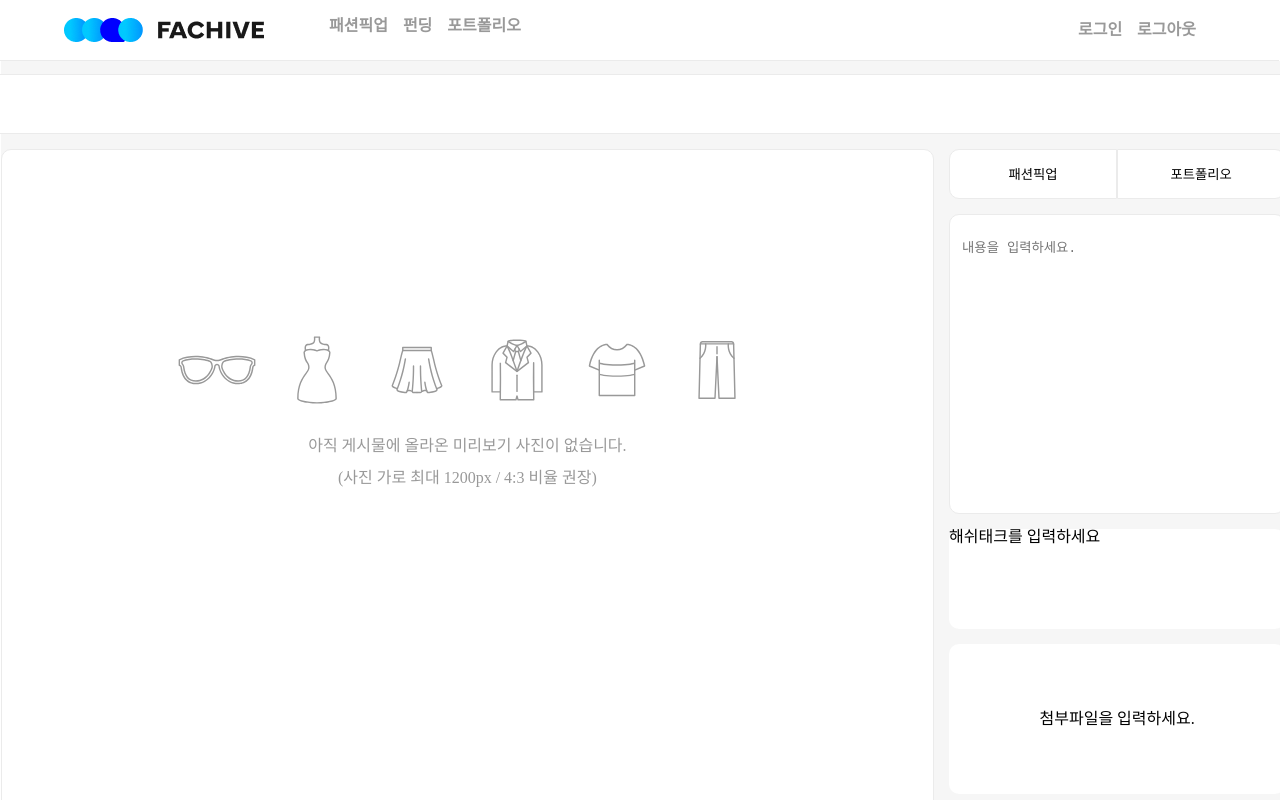
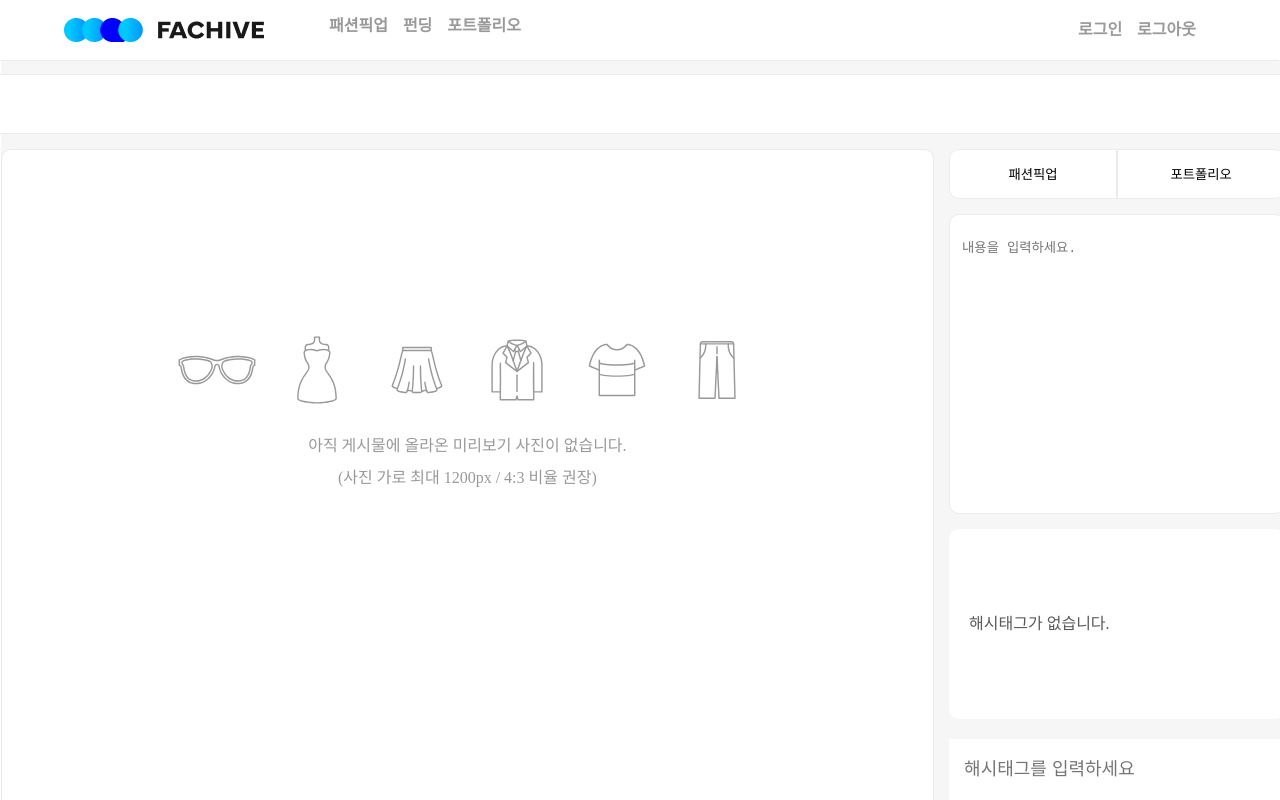
Before and after one commit to Fachive/Fachive_Project_Front, a React (Create React App) app: page /newpost in a window 1280 px wide. Shown: the top 800 px of the page. Built offline with nearby package versions, Linux system fonts and the light colour scheme.

Commit message:
feat: 해시태그 완성

```diff
--- a/src/pages/Editor.tsx
+++ b/src/pages/Editor.tsx
@@ -6,6 +6,7 @@ import { accessory, dress, pants, skirt, suit, tshirts } from '../assets';
 const Editor = () => {
 	const previewImg: string[] = [accessory, dress, skirt, suit, tshirts, pants];
 	const [fileName, setFileName] = useState<string[]>([]);
+	const [currentHashTag, setCurrentHashTag] = useState<string>('');
 	const [postInfo, setPostInfo] = useState<PostInfo>({
 		category: '',
 		body: '',
@@ -21,6 +22,7 @@ const Editor = () => {
 	const changeTilte = (e: FormEvent<HTMLElement>) => {
 		setPostInfo((prev) => ({ ...prev, title: (e.target as HTMLInputElement).value }));
 	};
+
 	const changeBody = (e: FormEvent<HTMLElement>) => {
 		setPostInfo((prev) => ({ ...prev, body: (e.target as HTMLInputElement).value }));
 	};
@@ -48,15 +50,33 @@ const Editor = () => {
 			isDuplication = false;
 		}
 	};
+
 	const deleteFile = (index: number) => {
 		setPostInfo((prev) => ({ ...prev, fileImage: prev.fileImage.filter((_, i) => i !== index) }));
 		setFileName((prev) => prev.filter((_, i) => i !== index));
 	};
 
+	const hashTagChange = (e: FormEvent<HTMLElement>) => {
+		setCurrentHashTag((e.target as HTMLInputElement).value);
+	};
+
+	const onKeyPress = (e: any) => {
+		if (e.key === 'Enter' || e.key === ' ') {
+			if (e.target.value === '') return;
+			setPostInfo((prev) => ({ ...prev, hashTag: [...prev.hashTag, currentHashTag] }));
+			e.target.value = '';
+		}
+	};
+
+	const deleteHashTag = (index: number) => {
+		setPostInfo((prev) => ({ ...prev, hashTag: prev.hashTag.filter((_, i) => i !== index) }));
+	};
+
 	useEffect(() => {
 		console.log(postInfo);
 		console.log(fileName);
-	}, [postInfo, fileName]);
+		console.log(currentHashTag);
+	}, [postInfo, fileName, currentHashTag]);
 	return (
 		<ContainerDiv>
 			<TitleSection onChange={(e) => changeTilte(e)}>
@@ -102,19 +122,43 @@ const Editor = () => {
 					<BodyDiv onChange={changeBody}>
 						<BodyInput placeholder="내용을 입력하세요."></BodyInput>
 					</BodyDiv>
-					<HashTagDiv>해쉬태크를 입력하세요</HashTagDiv>
+					<HashTagDiv>
+						{postInfo.hashTag.length > 0 ? (
+							postInfo.hashTag.map((v, i) => {
+								return <HashTagItemSpan onClick={() => deleteHashTag(i)}>#{v}</HashTagItemSpan>;
+							})
+						) : (
+							<div
+								style={{
+									color: '#595959',
+									alignItems: 'center',
+									height: '150px',
+									display: 'flex',
+									justifyContent: 'center',
+								}}
+							>
+								해시태그가 없습니다.
+							</div>
+						)}
+					</HashTagDiv>
+					<HashTagInput
+						onChange={hashTagChange}
+						onKeyPress={onKeyPress}
+						placeholder="해시태그를 입력하세요"
+						maxLength={10}
+					></HashTagInput>
 					<UploadDiv>
 						{fileName.length > 0 ? (
 							fileName.map((v, i) => {
 								return (
-									<div>
+									<>
 										<div style={{ display: 'flex' }}>
 											<UploadItem>파일 : {v.length > 30 ? v.slice(0, 30) + '...' : v.slice(0, 30)}</UploadItem>{' '}
 											<DeleteButton onClick={() => deleteFile(i)}>X</DeleteButton>
 										</div>
 
 										{i === fileName.length - 1 ? '' : <Line></Line>}
-									</div>
+									</>
 								);
 							})
 						) : (
@@ -138,9 +182,45 @@ const Editor = () => {
 const PlusDiv = styled.input`
 	display: none;
 `;
+
 const ImgDiv = styled.div`
 	text-align: center;
 	margin-top: 150px;
+`;
+
+const HashTagInput = styled.input`
+	border: none;
+	font-size: 18px;
+	margin-top: 20px;
+	margin-bottom: 10px;
+	width: 336px;
+	padding: 20px 0px;
+	padding-left: 15px;
+
+	&:focus {
+		outline: none;
+		border: none;
+	}
+`;
+
+const HashTagItemSpan = styled.span`
+	border: 1px solid #d1d1d1;
+	border-radius: 20px;
+	height: 40px;
+	text-align: center;
+	padding: 10px 10px;
+	color: #595959;
+	cursor: pointer;
+`;
+const HashTagDiv = styled.div`
+	background-color: white;
+	width: 336px;
+	margin-top: 15px;
+	border-radius: 10px;
+	padding: 20px;
+	display: flex;
+	flex-wrap: wrap;
+	gap: 15px;
 `;
 
 const DeleteButton = styled.button`
@@ -247,7 +327,6 @@ const PreviewDiv = styled.div`
 `;
 const InfoDiv = styled.div`
 	width: 336px;
-	height: 780px;
 	margin-left: 15px;
 	margin-top: 15px;
 	display: flex;
@@ -281,14 +360,6 @@ const BodyInput = styled.textarea`
 	}
 `;
 
-const HashTagDiv = styled.div`
-	background-color: white;
-	width: 336px;
-	min-height: 100px;
-	margin-top: 15px;
-	border-radius: 10px;
-`;
-
 const CategoryButton = styled.button<{ raduis: string; isClickCategory: boolean }>`
 	width: 168px;
 	height: 50px;
```
